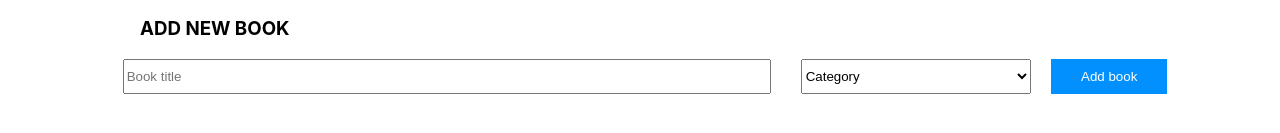
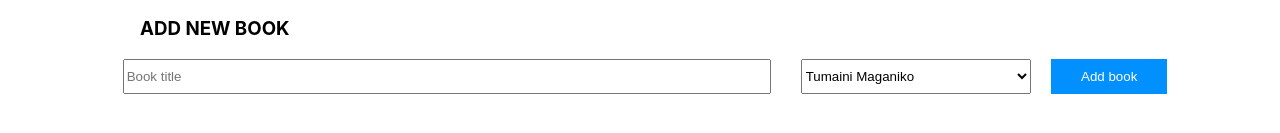
Before and after one commit to tumainimaganiko/react-bookstore, a React (Create React App) app: page / in a window 1280 px wide. Shown: the part 561-694 px from the top of the page. Built offline with nearby package versions, Linux system fonts and the light colour scheme.

Commit message:
Update Category

```diff
--- a/src/components/AddBook.jsx
+++ b/src/components/AddBook.jsx
@@ -6,7 +6,7 @@ const AddBook = () => (
     <form action="">
       <input type="text" placeholder="Book title" />
       <select name="" id="">
-        <option value="Category">Category</option>
+        <option value="Category">Tumaini Maganiko</option>
       </select>
       <button type="button">Add book</button>
     </form>
```
